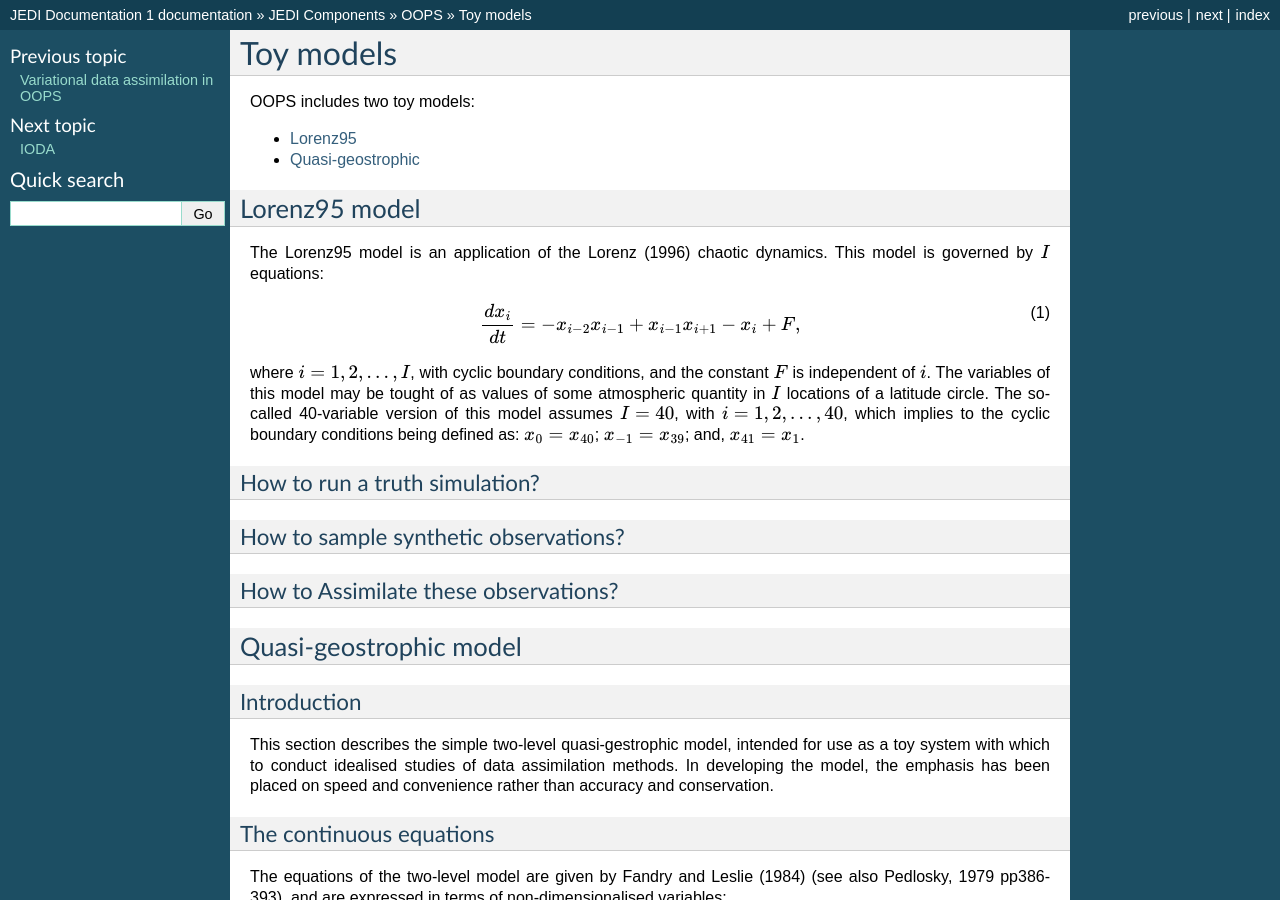
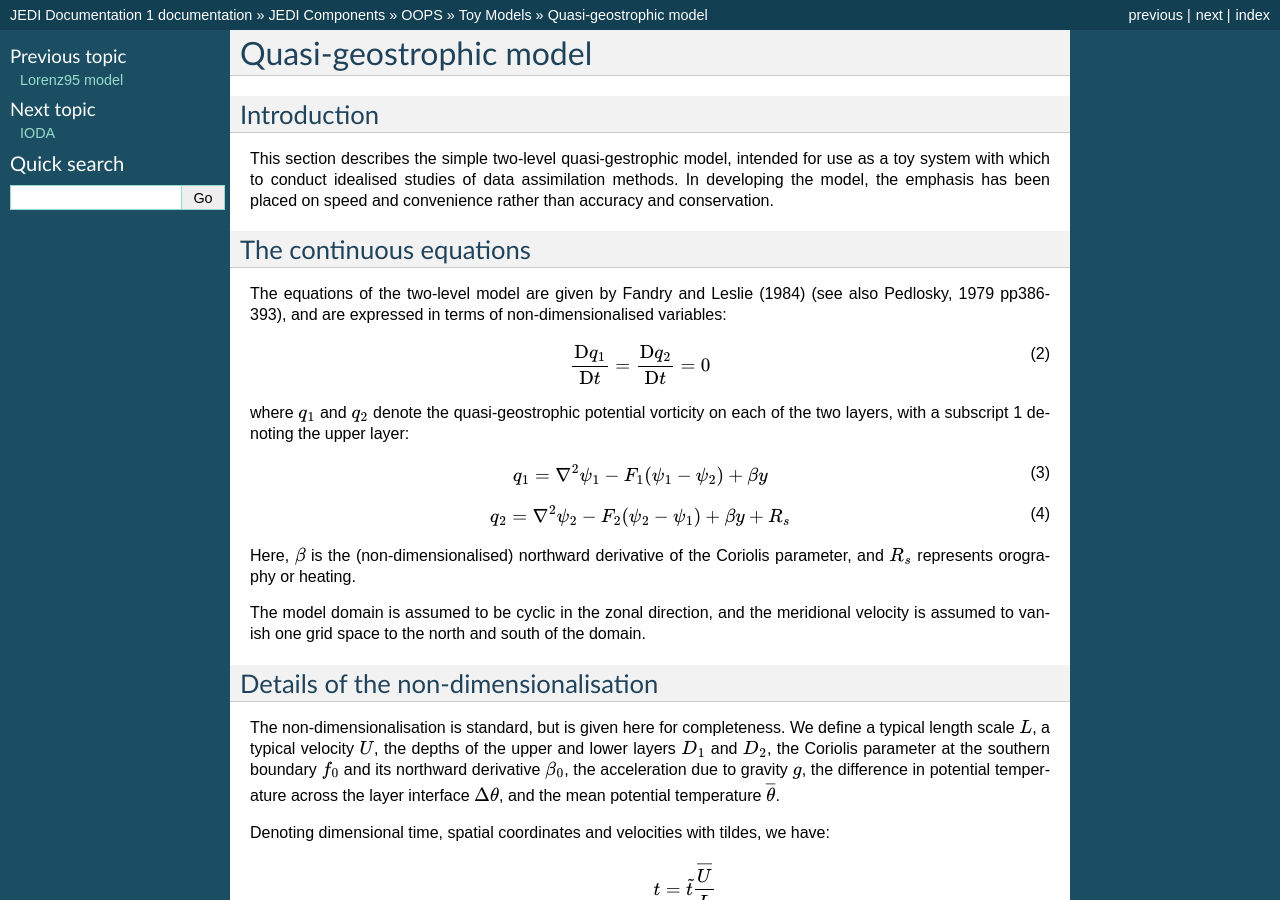
Before and after one commit to JCSDA/jedi-docs, a Sphinx documentation site: the page built from docs/jedi-components/oops/toy-models/qg.rst, in a window 1280 px wide and 900 px high. Built offline with Sphinx 7.4.7, drawn with Linux system fonts in a browser that asks for light colours; some of the changed text lies outside the part shown.

Commit message:
splitting toy-models section into multiple RST files

```diff
--- a/docs/jedi-components/oops/index.rst
+++ b/docs/jedi-components/oops/index.rst
@@ -7,4 +7,4 @@
 
    introduction
    applications/index.rst
-   toy-models
+   toy-models/index.rst
--- a/docs/jedi-components/oops/toy-models.rst
+++ b/docs/jedi-components/oops/toy-models/qg.rst
@@ -1,49 +1,15 @@
-.. _top-oops-toymodels:
-
-Toy models
-==========
-
-OOPS includes two toy models:
-
-* :ref:`Lorenz95 <top-oops-toymodels-model_l95>`
-
-* :ref:`Quasi-geostrophic <top-oops-toymodels-model_qg>`
-
-.. _top-oops-toymodels-model_l95:
-
-Lorenz95 model
---------------
-
-The Lorenz95 model is an application of the Lorenz (1996) chaotic dynamics. This model is governed by :math:`I` equations:
-
-.. math::
-  \frac{dx_i}{dt} = -x_{i-2} x_{i-1} + x_{i-1} x_{i+1} - x_{i} + F,
-  :label: eq:toy-model_l95
-
-where :math:`i = 1, 2, \ldots, I`, with cyclic boundary conditions, and the constant :math:`F` is independent of :math:`i`. The variables of this model may be tought of as values of some atmospheric quantity in :math:`I` locations of a latitude circle. The so-called 40-variable version of this model assumes :math:`I=40`, with :math:`i = 1, 2, \ldots, 40`, which implies to the cyclic boundary conditions being defined as: :math:`x_{0} = x_{40}`; :math:`x_{-1} = x_{39}`; and, :math:`x_{41} = x_{1}`.
-
-How to run a truth simulation?
-^^^^^^^^^^^^^^^^^^^^^^^^^^^^^^
-
-How to sample synthetic observations?
-^^^^^^^^^^^^^^^^^^^^^^^^^^^^^^^^^^^^^
-
-How to Assimilate these observations?
-^^^^^^^^^^^^^^^^^^^^^^^^^^^^^^^^^^^^^
-
-
 .. _top-oops-toymodels-model_qg:
 
 Quasi-geostrophic model
------------------------
+=======================
 
 Introduction
-^^^^^^^^^^^^
+------------
 
 This section describes the simple two-level quasi-gestrophic model, intended for use as a toy system with which to conduct idealised studies of data assimilation methods. In developing the model, the emphasis has been placed on speed and convenience rather than accuracy and conservation.
 
 The continuous equations
-^^^^^^^^^^^^^^^^^^^^^^^^
+------------------------
 
 The equations of the two-level model are given by Fandry and Leslie (1984) (see also Pedlosky, 1979 pp386-393), and are expressed in terms of non-dimensionalised variables:
 
@@ -66,7 +32,7 @@
 The model domain is assumed to be cyclic in the zonal direction, and the meridional velocity is assumed to vanish one grid space to the north and south of the domain.
 
 Details of the non-dimensionalisation
-^^^^^^^^^^^^^^^^^^^^^^^^^^^^^^^^^^^^^
+-------------------------------------
 
 The non-dimensionalisation is standard, but is given here for completeness. We define a typical length scale :math:`L`, a typical velocity :math:`U`, the depths of the upper and lower layers :math:`D_1` and :math:`D_2`, the Coriolis parameter at the southern boundary :math:`f_0` and its northward derivative :math:`\beta_0`, the acceleration due to gravity :math:`g`, the difference in potential temperature across the layer interface :math:`\Delta\theta`, and the mean potential temperature :math:`\overline\theta`.
 
@@ -85,7 +51,7 @@
 The Rossby number is :math:`\epsilon = {\overline U} / f_0 L`.
 
 Solution algorithm
-^^^^^^^^^^^^^^^^^^
+------------------
 
 The prognostic variable of the model is streamfunction, defined on a rectangular grid of dimension :math:`nx \times ny`. The grid indices increase in the eastward and northward directions.
 
@@ -142,10 +108,8 @@
   Solution of the Helmholz equation and inversion of the Laplacian are achieved using an FFT-based method. Applying a Fourier transform in the east-west direction to equation :eq:`eq:toy-model_qg_2d_helmholz_eqn` gives a set of independent equations for each wavenumber. In the case of the five-point discrete Laplacian, these are tri-diagonal matrix equations, which can be solved using the standard (Thomas) algorithm.
 
 References
-^^^^^^^^^^
+----------
 
 Fandry, C.B. and L.M. Leslie, 1984: A Two-Layer Quasi-Geostrophic Model of Summer Trough Formation in the Australian Subtropical Easterlies.  J.A.S., 41, pp807-817.
 
-Lorenz, E., 1996: Predictability: a problem partly solved. Seminar on Predictability, 4-8 September 1995, volume 1, pages 1–18, European Centre for Medium Range Weather Forecasts, Reading, England. ECMWF.
-
 Pedlosky, J., 1979: Geophysical Fluid Dynamics. Springer-Verlag.
```
Also changed, not shown: docs/jedi-components/oops/toy-models/index.rst (added, +9 -0 lines), docs/jedi-components/oops/toy-models/l95.rst (added, +29 -0 lines).
